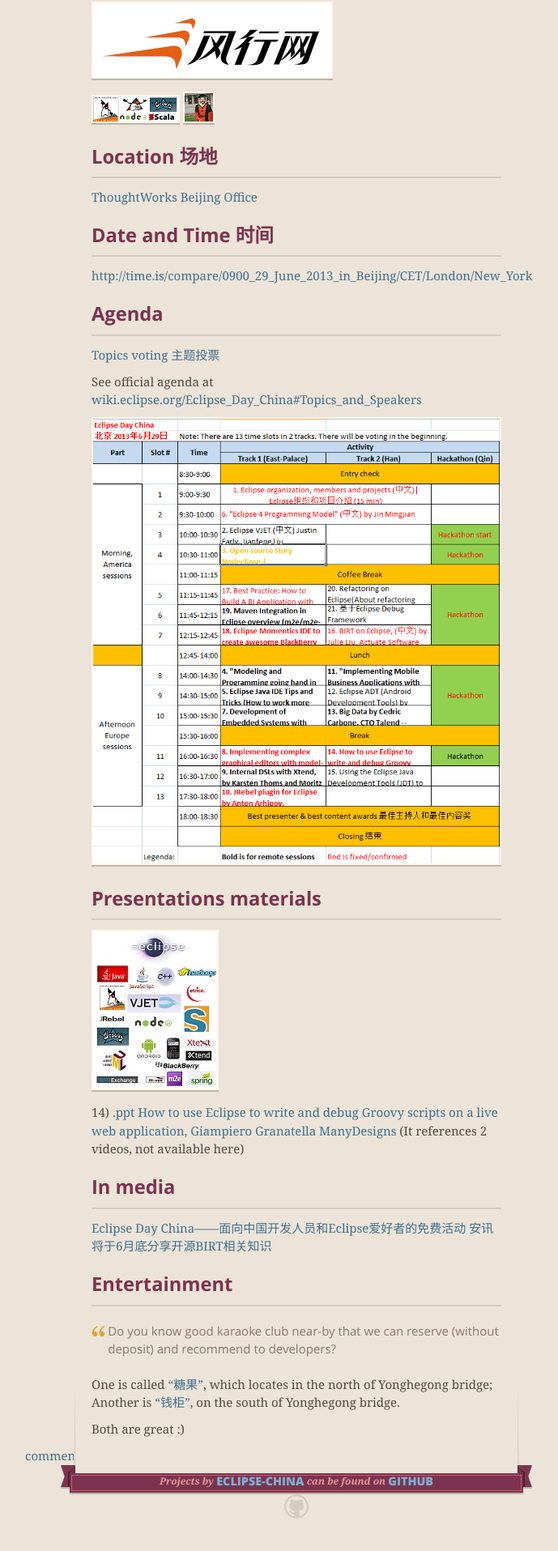
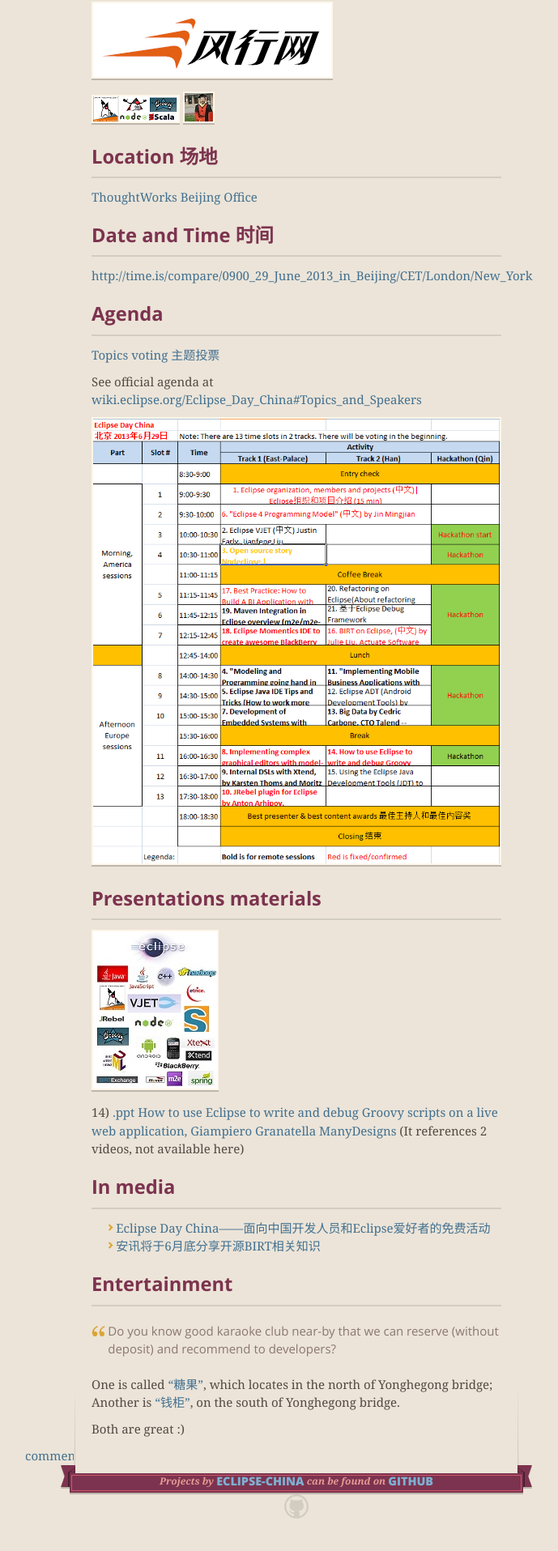
Before and after one commit to Eclipse-China/Eclipse-China.github.io, a Jekyll site: the page built from Day/index.md, in a window 1280 px wide. Shown: the part 709-2624 px from the top of the page at 81% size, without its empty margins (274-963 px from the left). Built offline with Jekyll 4.4.1, drawn with Linux system fonts in a browser that asks for light colours; nearby versions of some CDN libraries; Markdown is read by kramdown in place of the engine named in the settings; comment, search, counter and statistics services are not loaded.

Commit message:
media as list

```diff
--- a/Day/index.md
+++ b/Day/index.md
@@ -44,8 +44,8 @@
 
 ### In media
 
-[Eclipse Day China——面向中国开发人员和Eclipse爱好者的免费活动](http://user.qzone.qq.com/1521656858/blog/1370401338)
-[安讯将于6月底分享开源BIRT相关知识](http://www.jifang360.com/news/2013617/n409649290.html)
+- [Eclipse Day China——面向中国开发人员和Eclipse爱好者的免费活动](http://user.qzone.qq.com/1521656858/blog/1370401338)
+- [安讯将于6月底分享开源BIRT相关知识](http://www.jifang360.com/news/2013617/n409649290.html)
 
 ### Entertainment
 
```
